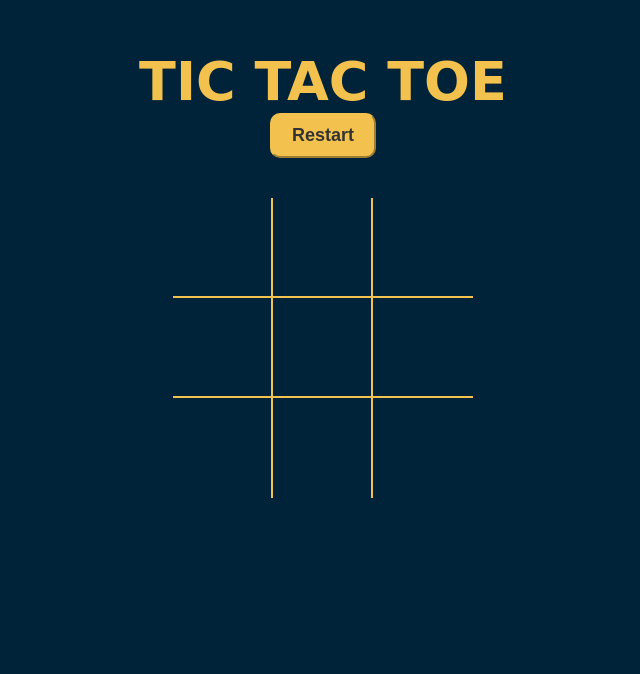
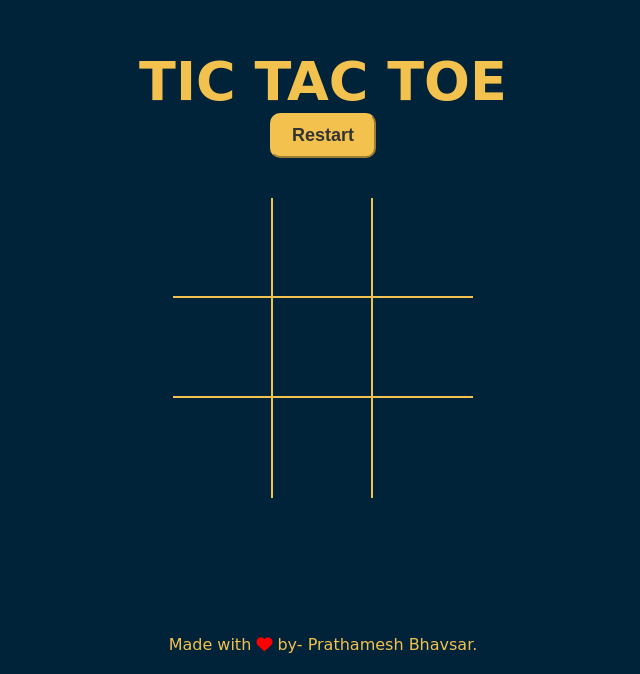
Before and after one commit to 24prathamesh2004/Tic-Tac-Toe-HTML-CSS-Js-, a plain HTML site: page index.html in a window 1280 px wide. Shown: the part 126-800 px from the top of the page, without its empty margins (317-957 px from the left). Drawn offline with Linux system fonts and the light colour scheme; a web font is replaced by a local one.

Commit message:
footer added

```diff
--- a/index.html
+++ b/index.html
@@ -9,6 +9,7 @@
     <link rel="preconnect" href="https://fonts.googleapis.com">
     <link rel="preconnect" href="https://fonts.gstatic.com" crossorigin>
     <link href="https://fonts.googleapis.com/css2?family=Finger+Paint&display=swap" rel="stylesheet">
+    <script src="https://kit.fontawesome.com/13a60e9b32.js" crossorigin="anonymous"></script>
 </head>
 <body>
     <div class="container">
@@ -26,6 +27,7 @@
             <div class="box" id="7"></div>
             <div class="box" id="8"></div>
         </div>
+        <p class="love">Made with <i class="fa-solid fa-heart"></i> by- Prathamesh Bhavsar.</p>
     </div>
 
     <script src="script.js"></script>
--- a/style.css
+++ b/style.css
@@ -71,8 +71,17 @@ button:hover {
     cursor: pointer;
     transform: translateY(-2px);
 }
-
-/* Responsive adjustments */
+.love{
+    left: 50%;
+    position: absolute;
+    bottom: 0;
+    transform: translateX(-50%);
+    text-align: center;
+    margin-bottom: 20px;
+}
+.love i{
+    color: red;
+}
 @media screen and (max-width: 768px) {
     h1 {
         font-size: 40px;
```
